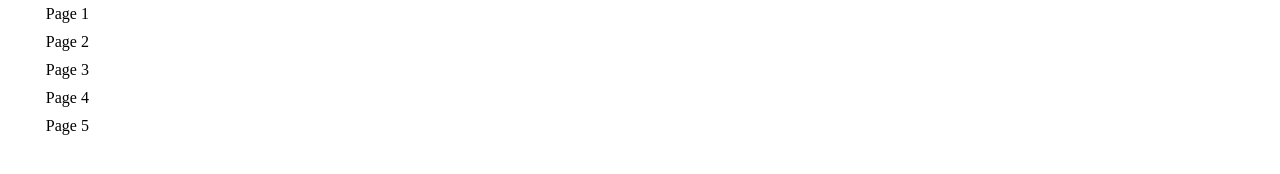
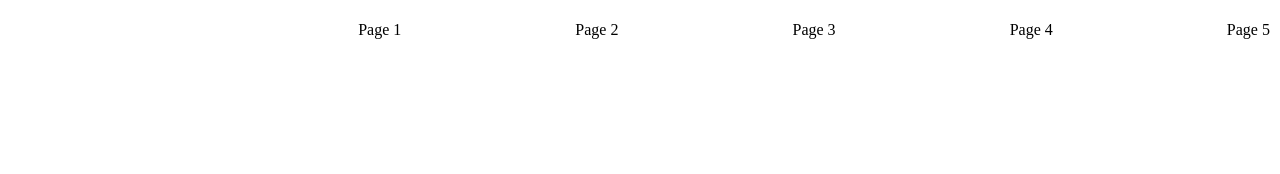
Before and after one commit to MichaelLebowski/Portfolio, a plain HTML site: page index.htm in a window 1280 px wide. Drawn offline with Linux system fonts and the light colour scheme.

Commit message:
commitcommit

```diff
--- a/scss/style.scss
+++ b/scss/style.scss
@@ -4,24 +4,20 @@ body {
     height: 100%;
     margin: 0;
     padding: 0;
-    * {
-        margin: 0;
-        padding: 0;
-    }
     main {
         nav {
             #navigation {
                 display: flex;
-                width: 350px;
+                width: 100%;
                 .home {
-                    flex-grow: 1;
+                    flex-grow: 2;
                 }
                 .navigation-list {
-                    flex-grow: 7;
+                    flex-grow: 4;
                     ul {
-                        /*display: flex;
+                        display: flex;
                         flex-flow: row nowrap;
-                        justify-content: space-between;*/
+                        justify-content: space-between;
                         li {
                             list-style: none;
                             box-sizing: border-box;
```
Also changed, not shown: css/style.css, 1 other file.
